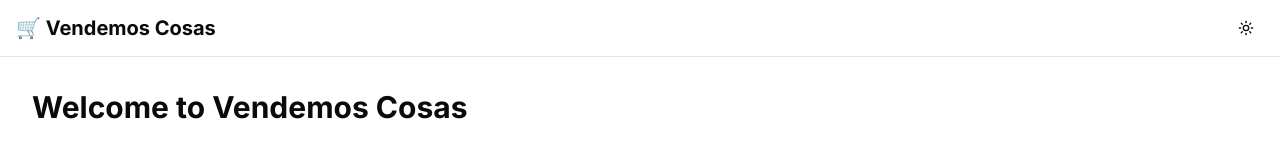
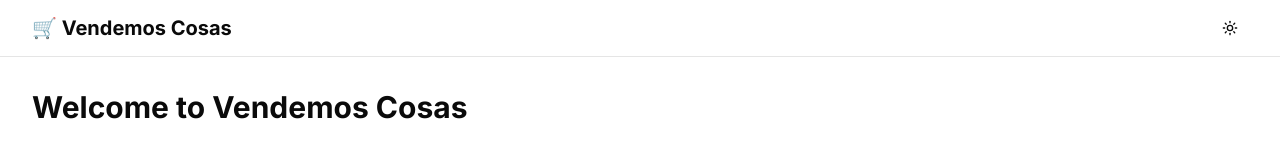
Before and after one commit to GonzaCoding/vendemoscosas, a Next.js app: page / in a window 1280 px wide. Shown: the top 152 px of the page. Built offline with nearby package versions, Linux system fonts and the light colour scheme.

Commit message:
Fix styles

```diff
--- a/src/components/Header.tsx
+++ b/src/components/Header.tsx
@@ -6,8 +6,8 @@ import { StickyCategoryBadges } from './StickyCategoryBadges';
 
 export function Header() {
   return (
-    <header className='sticky top-0 z-50 w-full border-b bg-background/95 backdrop-blur supports-[backdrop-filter]:bg-background/60 py-3 px-4'>
-      <div className='container flex h-8 items-center justify-between'>
+    <header className='sticky top-0 z-50 w-full border-b bg-background/95 backdrop-blur supports-[backdrop-filter]:bg-background/60'>
+      <div className='container mx-auto p-4 sm:px-6 lg:px-8 flex h-14 items-center justify-between'>
         <h1 className='text-xl font-bold'>🛒 Vendemos Cosas</h1>
         <div className='flex items-center gap-4'>
           <ThemeToggle />
--- a/src/components/StickyCategoryBadges.tsx
+++ b/src/components/StickyCategoryBadges.tsx
@@ -26,7 +26,7 @@ export function StickyCategoryBadges() {
   if (!isVisible) return null;
 
   return (
-    <div className='sticky top-16 z-40 w-full py-2'>
+    <div className='sticky top-16 z-40 w-full py-2 p-4 sm:px-6 lg:px-8'>
       <div className='container'>
         <CategoryBadges />
       </div>
```
